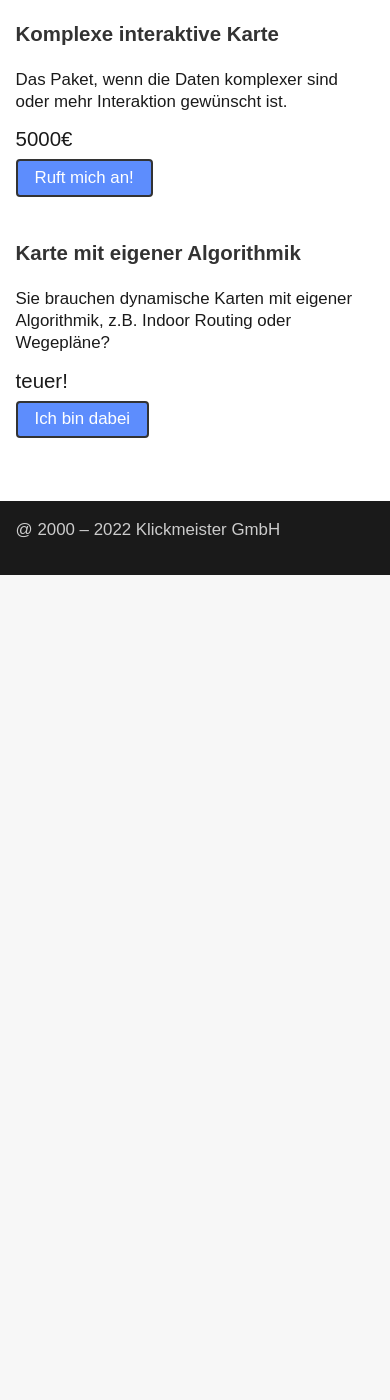
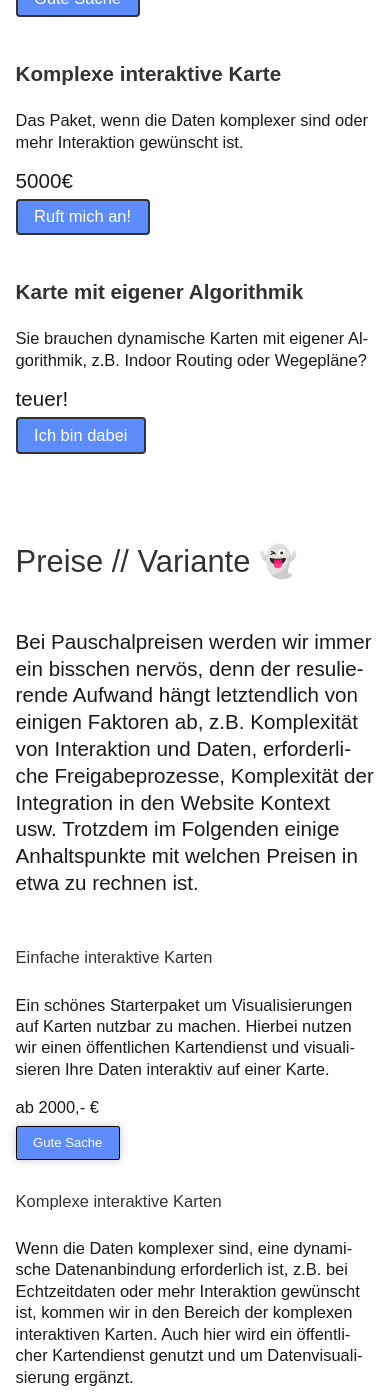
Before and after one commit to Klickmeister/klickmeister.github.io, a Jekyll site: the page built from _products/karten-und-visualisierungen.md, in a window 390 px wide and 1400 px high, scrolled down 4725 px. Built offline with Jekyll 4.4.1, drawn with Linux system fonts in a browser that asks for light colours; some web fonts are replaced; before the commit the page ends 5300 px from its top, so only the background shows below that; some of the changed text lies outside the part shown.

Commit message:
Variant for prices

```diff
--- /dev/null
+++ b/_includes/preispaket-liste.html
@@ -0,0 +1,10 @@
+{% assign heading = "h" | append: include.headingLevel %}
+
+<div class="price">
+    <{{heading}} class="price__headline">{{include.headline}}</{{heading}}>
+    <div class="price__content">
+        <p class="price-text">{{include.text}}</p>
+        <p class="price-tag">{{include.price}}</p>
+        <button class="button-simple" role="button" data-cta-action="{{include.action-url}}">{{include.action-text}}</button>
+    </div>
+</div>
--- a/_products/karten-und-visualisierungen.md
+++ b/_products/karten-und-visualisierungen.md
@@ -35,7 +35,7 @@ intro: |
 <h2>Interaktive und individuelle Karten</h2>
 
 <div class="limited-box" data-box-width="m">
-Eine typische Anwendung in diesem Segment ist die kartenbasierte Darstellung von Informationen. Das können Niederlassungen, Showrooms, Vertragshändler oder Projekte in einer bestimmten Region sein, aber auch dynamische Daten, z.B. der aktuelle Standort von Leihfahrrädern. Das wesentliche Merkmal dabei ist, dass ein bestehender Kartendienst, z.B. Google Maps oder Open Street Map genutzt und um zusätzliche Informationen und Interaktionen ergänzt wird. Hierbei wird in der Regel auch die Darstelling der Karte auf die besonderen Bedürfnisse der Anwendung angepasst: Ebenen oder Elemente werden aus- oder eingeblendet und die Farben werden angepasst.
+<p>Eine typische Anwendung in diesem Segment ist die kartenbasierte Darstellung von Informationen. Das können Niederlassungen, Showrooms, Vertragshändler oder Projekte in einer bestimmten Region sein, aber auch dynamische Daten, z.B. der aktuelle Standort von Leihfahrrädern. Das wesentliche Merkmal dabei ist, dass ein bestehender Kartendienst, z.B. Google Maps oder Open Street Map genutzt und um zusätzliche Informationen und Interaktionen ergänzt wird. Hierbei wird in der Regel auch die Darstelling der Karte auf die besonderen Bedürfnisse der Anwendung angepasst: Ebenen oder Elemente werden aus- oder eingeblendet und die Farben werden angepasst.</p>
 </div>
 
 <figure data-columns="2" class="smalltext">
@@ -59,7 +59,7 @@ Eine typische Anwendung in diesem Segment ist die kartenbasierte Darstellung von
 <h2>Komplexe Karten mit eigener Algorithmik</h2>
 
 <div class="limited-box" data-box-width="m">
-Für einige Zwecke reichen bestehende Kartendienste, wie Google Maps oder Open Street Map, nicht aus. Das kann passieren, wenn die nötigen Geometrien durch den Kartendienst nicht bereit gestellt werden können, z.B. Streckenzüge, Indoor Architekturen und Wege. Hier können Karten mit eigener Algorithmik helfen. Hierbei wird Kartenmaterial selbst dynamisch, also datenbasiert, erzeugt oder bestehendes Material wird z.B. um Indoorkarten ergänzt.
+<p>Für einige Zwecke reichen bestehende Kartendienste, wie Google Maps oder Open Street Map, nicht aus. Das kann passieren, wenn die nötigen Geometrien durch den Kartendienst nicht bereit gestellt werden können, z.B. Streckenzüge, Indoor Architekturen und Wege. Hier können Karten mit eigener Algorithmik helfen. Hierbei wird Kartenmaterial selbst dynamisch, also datenbasiert, erzeugt oder bestehendes Material wird z.B. um Indoorkarten ergänzt. </p>
 </div>
 
 <figure data-columns="2" class="smalltext">
@@ -107,3 +107,40 @@ Für einige Zwecke reichen bestehende Kartendienste, wie Google Maps oder Open S
 </div>
 
 </section>
+
+<section class="is-light">
+
+<h2>Preise // Variante 👻</h2>
+
+<div class="limited-box" data-box-width="m">
+<p>Bei Pauschalpreisen werden wir immer ein bisschen nervös, denn der resulierende Aufwand hängt letztendlich von einigen Faktoren ab, z.B. Komplexität von Interaktion und Daten, erforderliche Freigabeprozesse, Komplexität der Integration in den Website Kontext usw. Trotzdem im Folgenden einige Anhaltspunkte mit welchen Preisen in etwa zu rechnen ist.</p>
+</div>
+
+<div class="price-list">
+{% include preispaket-liste.html
+    headingLevel=3
+    headline="Einfache interaktive Karten"
+    text="Ein schönes Starterpaket um Visualisierungen auf Karten nutzbar zu machen. Hierbei nutzen wir einen öffentlichen Kartendienst und visualisieren Ihre Daten interaktiv auf einer Karte."
+    price="ab 2000,- €"
+    action-url="asasass"
+    action-text = "Gute Sache" %}
+
+{% include preispaket-liste.html
+    headingLevel=3
+    headline="Komplexe interaktive Karten"
+    text="Wenn die Daten komplexer sind, eine dynamische Datenanbindung erforderlich ist, z.B. bei Echtzeitdaten oder mehr Interaktion gewünscht ist, kommen wir in den Bereich der komplexen interaktiven Karten. Auch hier wird ein öffentlicher Kartendienst genutzt und um Datenvisualisierung ergänzt."
+    price="ab 5000,- €"
+    action-url="asasass"
+    action-text = "Ruft mich an!" %}
+
+{% include preispaket-liste.html
+    headingLevel=3
+    headline="Selbst generierte Karten mit eigener Algorithmik"
+    text="Sie brauchen dynamische Karten mit eigener Algorithmik, z.B. Indoor Routing oder Wegepläne? Hier werden entweder Karten aus öffentlichen Kartendiensten um eigene Geometrien, z.B. Streckenzügen oder Areale erweitert, oder es werden eigene Karten generiert. Auf diesem, selbst erzeugten Kartenmaterial finden die die Visualisierungen und die Interaktion statt."
+    price="ab 8000,- €"
+    action-url="asasass"
+    action-text = "Ich bin dabei" %}
+</div>
+
+
+</section>
--- a/_sass/components/buttons.scss
+++ b/_sass/components/buttons.scss
@@ -1,10 +1,11 @@
+// Button important
+// ------------------------------------------------------------------------- //
 .button-important {
   position: relative;
   display: flex;
   width: fit-content;
   max-width: 100%;
   height: 4ch;
-  box-sizing: border-box;
   align-items: center;
   justify-content: center;
   padding: 0 var(--xs);
@@ -54,8 +55,42 @@
   outline: 0;
 }
 
-@media (min-width: 768px) {
-  .button-important {
-    padding: 0 40px;
+// Button simple
+// ------------------------------------------------------------------------- //
+
+.button-simple {
+  position: relative;
+  display: flex;
+  width: fit-content;
+  max-width: 100%;
+  align-items: center;
+  justify-content: center;
+  padding: var(--quarter) var(--xs);
+  border: none;
+  border: solid var(--border-width-s) var(--darkest);
+  background-color: var(--interaction-color);
+  border-radius: var(--border-radius-s);
+  box-shadow: var(--box-shadow-m);
+  color: var(--lightest);
+  cursor: pointer;
+  font-size: var(--xs);
+  font-weight: var(--fw-normal);
+  text-align: center;
+  text-decoration: none;
+  touch-action: manipulation;
+  transition: background-color var(--tr-fast);
+  user-select: none;
+
+  &:hover {
+    background-color: var(--dark);
   }
 }
+
+.button-important:active {
+  background-color: #ffdeda;
+  outline: 0;
+}
+
+.button-important:hover {
+  outline: 0;
+}
--- a/_sass/components/price.scss
+++ /dev/null
@@ -1,21 +0,0 @@
-.price {
-  display: flex;
-  flex: 0 0 1;
-  flex-direction: column;
-  margin-bottom: var(--fluid-space-l);
-  border-radius: var(--border-radius);
-  font-size: var(--xs);
-  line-height: var(--lh-default);
-
-  h4 {
-    font-size: var(--s);
-  }
-
-  &-tag {
-    width: fit-content;
-    flex-grow: 1;
-    margin-bottom: var(--fluid-space-s);
-    font-size: var(--s);
-    font-weight: var(--fw-medium);
-  }
-}
--- /dev/null
+++ b/_sass/components/prices.scss
@@ -0,0 +1,58 @@
+// Price
+// ------------------------------------------------------------------------- //
+
+.price {
+  display: flex;
+  flex: 0 0 1;
+  flex-direction: column;
+  margin-bottom: var(--fluid-space-l);
+  border-radius: var(--border-radius);
+  font-size: var(--xs);
+  line-height: var(--lh-default);
+
+  h4 {
+    font-size: var(--s);
+  }
+
+  &-tag {
+    width: fit-content;
+    flex-grow: 1;
+    margin-bottom: var(--fluid-space-s);
+    font-size: var(--s);
+    font-weight: var(--fw-medium);
+  }
+
+  @media only screen and (min-width: $vp-medium) {
+    margin-bottom: var(--fluid-space-s);
+  }
+}
+
+// Price List
+// ------------------------------------------------------------------------- //
+
+.price-list {
+  .price {
+    display: grid;
+
+    @media only screen and (min-width: $vp-medium) {
+      gap: var(--m);
+      grid-template-columns: minmax(var(--min-col-width), var(--max-col-width-small)) minmax(var(--max-col-width-small), var(--max-col-width-large));
+    }
+
+    & * {
+      font-size: var(--xs);
+    }
+
+    button {
+      font-size: var(--xxs);
+    }
+
+    &__headline {
+      line-height: var(--lh-default);
+    }
+  }
+
+  .price + .price {
+    margin-top: var(--fluid-space-m);
+  }
+}
--- a/_sass/components/product-card.scss
+++ b/_sass/components/product-card.scss
@@ -14,7 +14,7 @@
 
     &,
     & * {
-      font-size: var(--xs);
+      font-size: var(--s);
       line-height: var(--lh-default);
     }
   }
--- a/_sass/global/_variables.scss
+++ b/_sass/global/_variables.scss
@@ -11,14 +11,14 @@ $vp-xlarge: 1400px;
   /* Sizes
 https://utopia.fyi/type/calculator/
 ---------------------------------------------------------------------------- */
-  --step--2: clamp(0.72rem, calc(0.81rem + -0.13vw), 0.78rem);
-  --step--1: clamp(0.9rem, calc(0.95rem + -0.08vw), 0.94rem);
-  --step-0: clamp(1.13rem, calc(1.13rem + 0vw), 1.13rem);
-  --step-1: clamp(1.35rem, calc(1.32rem + 0.12vw), 1.41rem);
-  --step-2: clamp(1.62rem, calc(1.56rem + 0.28vw), 1.76rem);
-  --step-3: clamp(1.94rem, calc(1.83rem + 0.52vw), 2.2rem);
-  --step-4: clamp(2.33rem, calc(2.14rem + 0.85vw), 2.75rem);
-  --step-5: clamp(2.8rem, calc(2.51rem + 1.3vw), 3.43rem);
+  --step--2: clamp(0.7rem, calc(0.73rem + -0.03vw), 0.72rem);
+  --step--1: clamp(0.9rem, calc(0.89rem + 0.07vw), 0.94rem);
+  --step-0: clamp(1.13rem, calc(1.08rem + 0.24vw), 1.25rem);
+  --step-1: clamp(1.41rem, calc(1.3rem + 0.51vw), 1.67rem);
+  --step-2: clamp(1.76rem, calc(1.58rem + 0.9vw), 2.22rem);
+  --step-3: clamp(2.2rem, calc(1.9rem + 1.49vw), 2.96rem);
+  --step-4: clamp(2.75rem, calc(2.28rem + 2.34vw), 3.95rem);
+  --step-5: clamp(3.43rem, calc(2.72rem + 3.57vw), 5.26rem);
   --xxs: var(--step--2);
   --xs: var(--step--1);
   --s: var(--step-0);
@@ -34,6 +34,8 @@ https://utopia.fyi/type/calculator/
   --font-family-sans: "IBMSans", sans-serif;
   --base-font-size: var(--s);
   --font-icons: "Material Icons";
+  --half: calc(var(--base-font-size) / 2);
+  --quarter: calc(var(--base-font-size) / 4);
 
   /* Font Weights
 ---------------------------------------------------------------------------- */
@@ -115,6 +117,7 @@ https://utopia.fyi/type/calculator/
   --border-width-l: 4px;
   --border-width-s: 1px;
   --border-radius: 4px;
+  --border-radius-s: 2px;
 
   /* Shadows
 ---------------------------------------------------------------------------- */
--- a/css/style.scss
+++ b/css/style.scss
@@ -16,7 +16,7 @@
 @import "components/product-card";
 @import "components/staff-item";
 @import "components/details";
-@import "components/price";
+@import "components/prices";
 @import "components/buttons";
 @import "components/steps";
 
```
Also changed, not shown: 3 other files.
